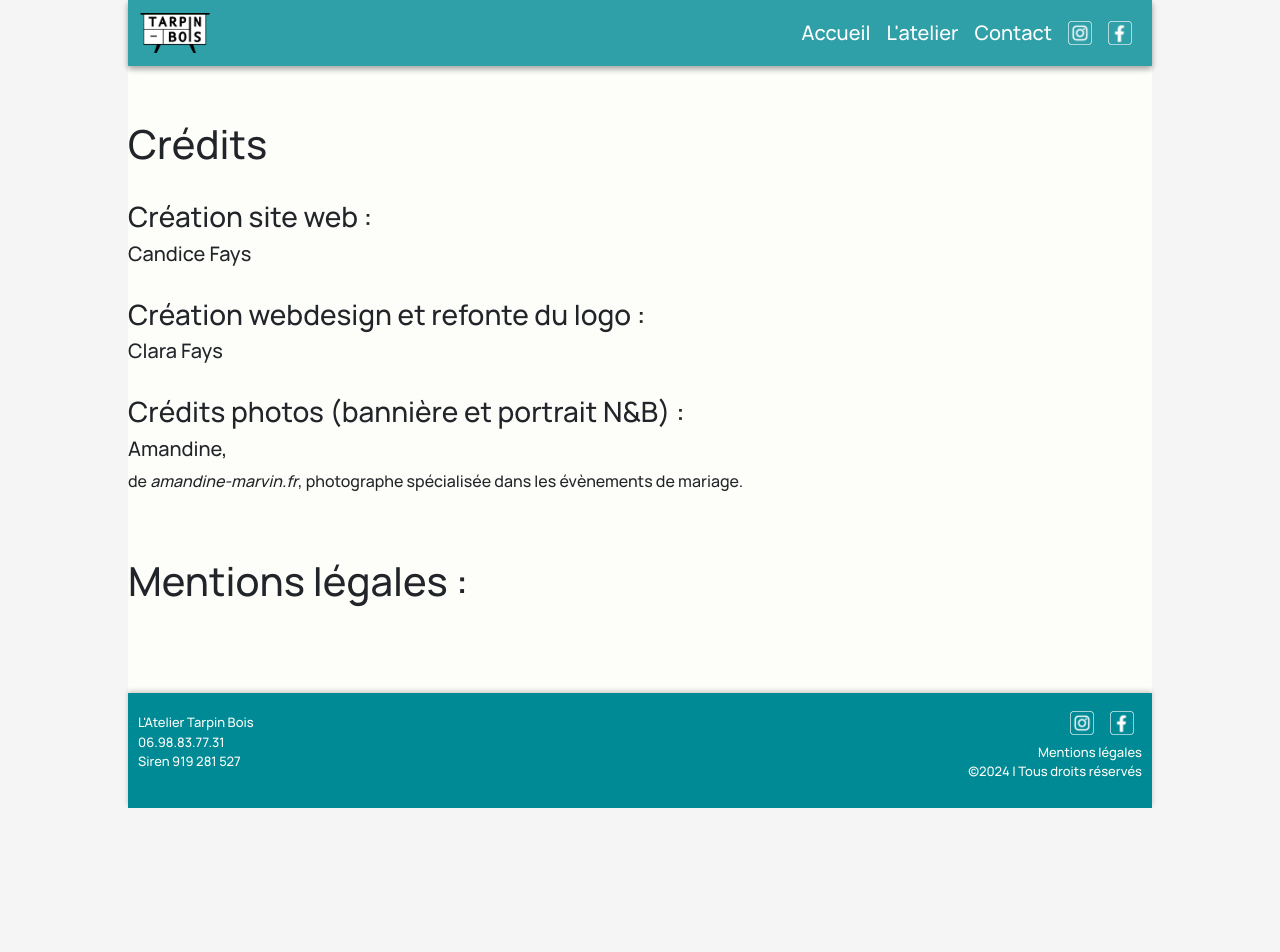
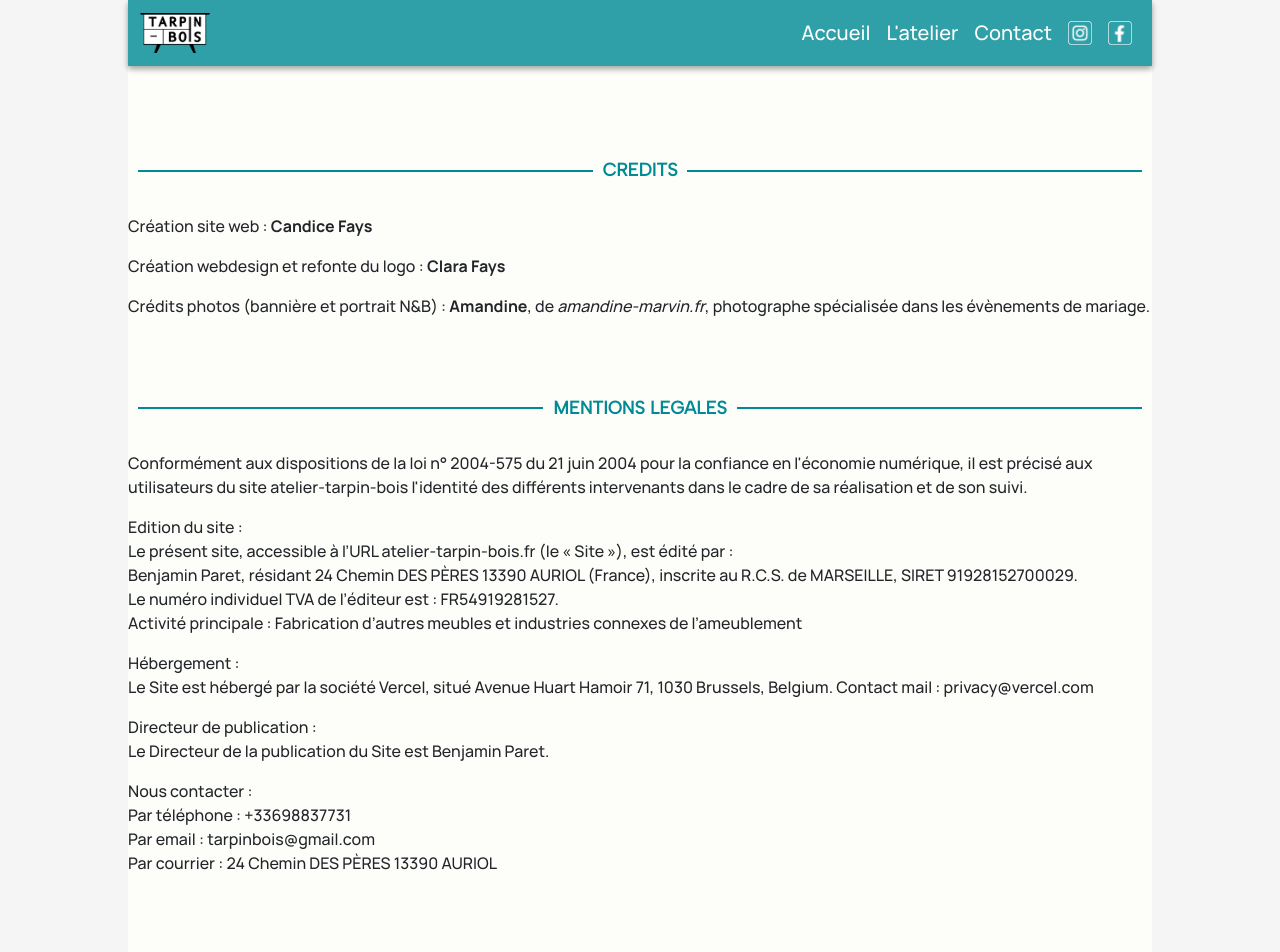
Before and after one commit to CanFays/l-atelier-tarpin-bois, a React (Create React App) app: page /mentions-legales in a window 1280 px wide. Shown: the top 952 px of the page. Before the commit the page ends 808 px from the top, so only its background shows below. Built offline with nearby package versions, Linux system fonts and the light colour scheme; a web font is replaced by a local one.

Commit message:
disclaimer OK

```diff
--- a/src/pages/Disclaimer.js
+++ b/src/pages/Disclaimer.js
@@ -1,22 +1,32 @@
 import React from 'react';
+import TitleLined from '../components/TitleLined';
 
 function Disclaimer () {
   return  (
 
       <pages className="disclaimer">
-        <br /> <br /> <br /><br /> <br />
-        <h1>Crédits</h1><br />
-        <h3>Création site web :</h3>
-          <h5>Candice Fays</h5><br />
-        <h3>Création webdesign et refonte du logo :</h3>
-          <h5>Clara Fays</h5><br />
-        <h3>Crédits photos (bannière et portrait N&B) :</h3>
-        <h5>Amandine,</h5>
-        <p> de <i>amandine-marvin.fr</i>, photographe spécialisée dans les évènements de mariage.</p><br /> <br />
-        <h1>Mentions légales :</h1><br />
-        <p>
-
-        </p>
+        <br /> <br /> <br /><br />
+        <TitleLined myTitle={"CREDITS"} />
+        <p>Création site web : <strong>Candice Fays</strong> </p>
+        <p>Création webdesign et refonte du logo :<strong> Clara Fays</strong></p>
+        <p>Crédits photos (bannière et portrait N&B) :<strong> Amandine</strong>, de <i>amandine-marvin.fr</i>, photographe spécialisée dans les évènements de mariage.</p>
+        <TitleLined myTitle={"MENTIONS LEGALES"} />
+        <p>Conformément aux dispositions de la loi n° 2004-575 du 21 juin 2004 pour la confiance en l'économie numérique, il est précisé aux utilisateurs du site atelier-tarpin-bois l'identité des différents intervenants dans le cadre de sa réalisation et de son suivi.</p>
+        <p>Edition du site : <br />
+        Le présent site, accessible à l’URL atelier-tarpin-bois.fr (le « Site »), est édité par :<br />
+        Benjamin Paret, résidant 24 Chemin DES PÈRES 13390 AURIOL (France),  inscrite au R.C.S. de MARSEILLE, SIRET 91928152700029. <br />
+        Le numéro individuel TVA de l’éditeur est : FR54919281527. <br />
+        Activité principale : Fabrication d’autres meubles et industries connexes de l’ameublement</p>
+        <p>Hébergement : <br />
+        Le Site est hébergé par la société Vercel, situé Avenue Huart Hamoir 71, 1030 Brussels, Belgium. Contact mail : privacy@vercel.com</p>
+        <p>Directeur de publication : <br />
+        Le Directeur de la publication du Site est Benjamin Paret. <br /></p>
+        <p>Nous contacter : <br />
+        Par téléphone : +33698837731 <br />
+        Par email : tarpinbois@gmail.com <br />
+        Par courrier : 24 Chemin DES PÈRES 13390 AURIOL</p>
+        <TitleLined myTitle={"DONNEES PERSONNELLES ET COOKIES"} />
+        <p>Aucune donnée personnelle n'est conservée sur ce site. En utilisant le formulaire, vous envoyez un mail directement à tarpinbois@gmail.com. <br /> Ce site ne dépose pas de cookie sur votre ordinateur.</p>
       </pages>
 
   );
```
